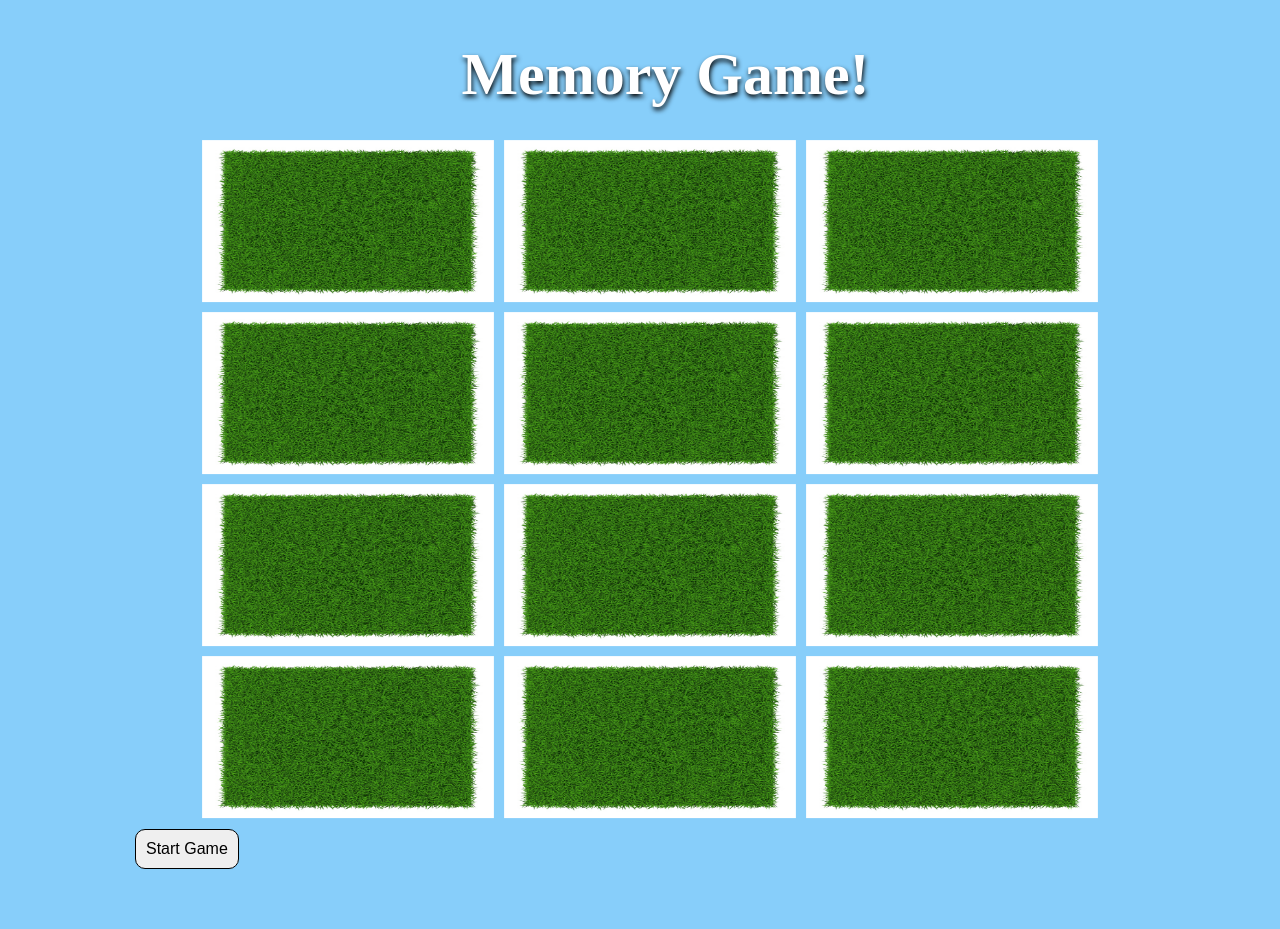
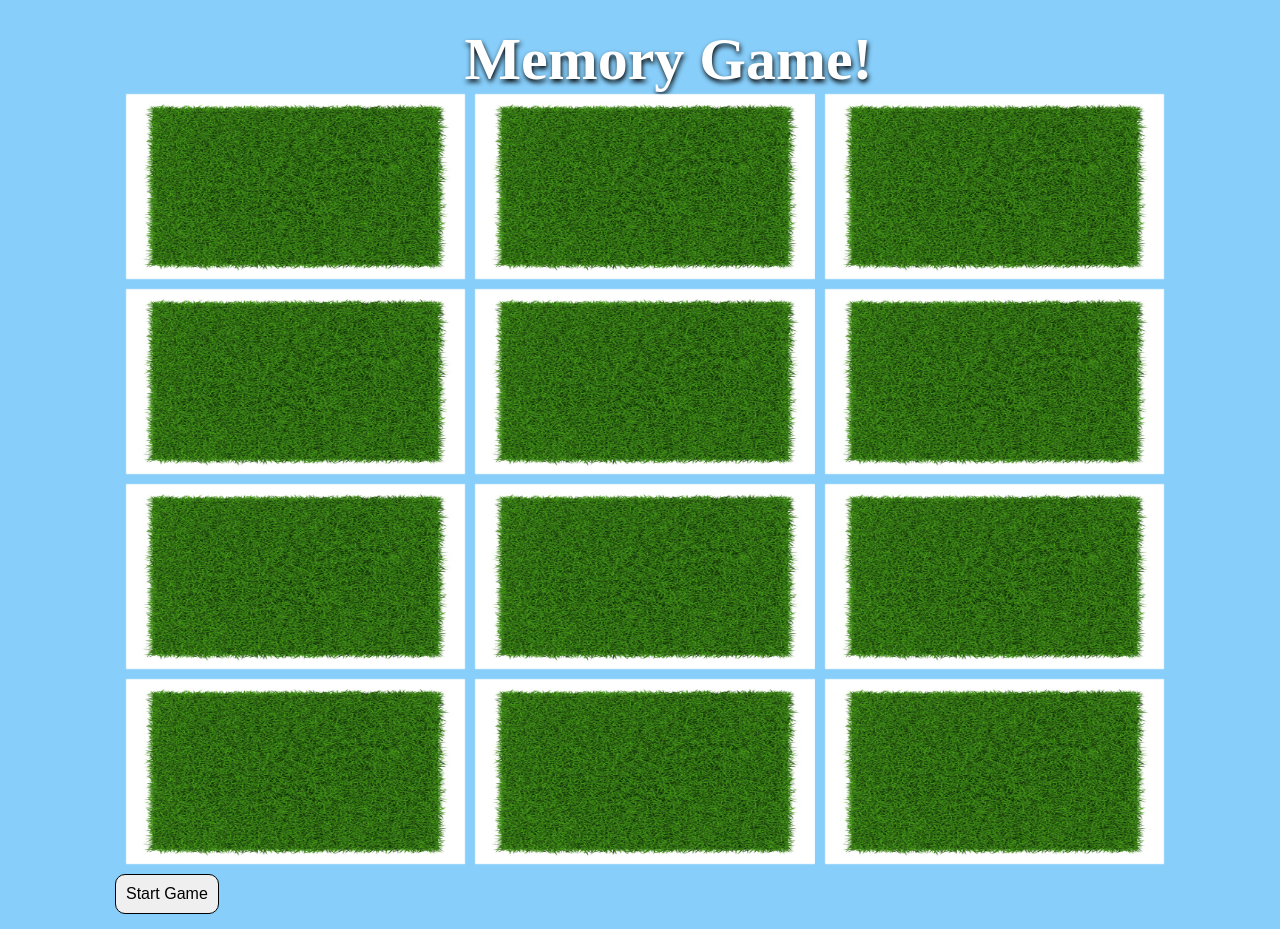
Before and after one commit to m-boyajian/Memory-Game, a plain HTML site: page index.html in a window 1280 px wide. Before the commit the page ends 899 px from the top, so only its background shows below. Drawn offline with Linux system fonts and the light colour scheme.

Commit message:
third commit

```diff
--- a/index.html
+++ b/index.html
@@ -7,67 +7,69 @@
   </head>
   <body>
     <div class="container">
-      <h1>Memory Game!</h1>
+      <div class="header">
+        <h1>Memory Game!</h1>
+      </div>
       <section class="memory-game">
 
         <div class="memory-card" data-framework="bunny">
           <img class="front-face" src="img/bunny.png" alt="Bunny" />
-          <img class="back-face" src="/img/grass_turf.jpg" alt="Tartan Tile" />
+          <img class="back-face" src="img/grass_turf.jpg" alt="grass turf" />
         </div>
 
         <div class="memory-card" data-framework="bunny">
           <img class="front-face" src="img/bunny.png" alt="Bunny" />
-          <img class="back-face" src="/img/grass_turf.jpg" alt="Tartan Tile" />
+          <img class="back-face" src="img/grass_turf.jpg" alt="grass turf" />
         </div>
 
         <div class="memory-card" data-framework="cat">
           <img class="front-face" src="img/cat.png" alt="Cat" />
-          <img class="back-face" src="/img/grass_turf.jpg" alt="Tartan Tile" />
+          <img class="back-face" src="img/grass_turf.jpg" alt="grass turf" />
         </div>
 
         <div class="memory-card" data-framework="cat">
           <img class="front-face" src="img/cat.png" alt="Cat" />
-          <img class="back-face" src="/img/grass_turf.jpg" alt="Tartan Tile" />
+          <img class="back-face" src="img/grass_turf.jpg" alt="grass turf" />
         </div>
 
         <div class="memory-card" data-framework="cow">
           <img class="front-face" src="img/cow.png" alt="Cow" />
-          <img class="back-face" src="/img/grass_turf.jpg" alt="Tartan Tile" />
+          <img class="back-face" src="img/grass_turf.jpg" alt="grass turf" />
         </div>
 
         <div class="memory-card" data-framework="cow">
           <img class="front-face" src="img/cow.png" alt="Cow" />
-          <img class="back-face" src="/img/grass_turf.jpg" alt="Tartan Tile" />
+          <img class="back-face" src="img/grass_turf.jpg" alt="grass turf" />
         </div>
 
         <div class="memory-card" data-framework="dog">
           <img class="front-face" src="img/dog.png" alt="Dog" />
-          <img class="back-face" src="/img/grass_turf.jpg" alt="Tartan Tile" />
+          <img class="back-face" src="img/grass_turf.jpg" alt="grass turf" />
         </div>
 
         <div class="memory-card" data-framework="dog">
           <img class="front-face" src="img/dog.png" alt="Dog" />
-          <img class="back-face" src="/img/grass_turf.jpg" alt="Tartan Tile" />
+          <img class="back-face" src="img/grass_turf.jpg" alt="grass turf" />
         </div>
 
         <div class="memory-card" data-framework="donkey">
           <img class="front-face" src="img/donkey.png" alt="Donkey" />
-          <img class="back-face" src="/img/grass_turf.jpg" alt="Tartan Tile" />
+          <img class="back-face" src="img/grass_turf.jpg" alt="grass turf" />
         </div>
 
         <div class="memory-card" data-framework="donkey">
           <img class="front-face" src="img/donkey.png" alt="Donkey" />
-          <img class="back-face" src="/img/grass_turf.jpg" alt="Tartan Tile" />
+          <img class="back-face" src="img/grass_turf.jpg" alt="grass turf" />
         </div>
 
         <div class="memory-card" data-framework="hippo">
           <img class="front-face" src="img/hippo.png" alt="Hippo" />
-          <img class="back-face" src="/img/grass_turf.jpg" alt="Tartan Tile" />
+          <img class="back-face" src="img/grass_turf.jpg" alt="grass turf" />
         </div>
 
         <div class="memory-card" data-framework="hippo">
           <img class="front-face" src="img/hippo.png" alt="Hippo" />
-          <img class="back-face" src="/img/grass_turf.jpg" alt="Tartan Tile" />
+          <img class="back-face" src="img/grass_turf.jpg" alt="grass turf" />
         </div>
 
       </section>
--- a/style.css
+++ b/style.css
@@ -1,5 +1,5 @@
 * {
-  padding: 10px;
+  padding: 5px;
   margin: 0;
   box-sizing: border-box;
 }
@@ -10,8 +10,9 @@ body {
 }
 
 .container h1 {
-  text-align: center; /* Center the text inside the h1 element */
+  text-align: center;
   padding-left: 5%;
+  margin-bottom: 20px;
   font-size: 60px;
   color: white;
   text-shadow: 1px 3px 5px black;
@@ -19,7 +20,7 @@ body {
 
 .container #startButton {
   padding: 10px;
-  margin: 10px 10px 0px 105px;
+  margin: 50px 0px 0px 100px;
   border-radius: 10px;
   border: 1px solid black;
   font-size: 16px;
@@ -45,8 +46,8 @@ body {
 }
 
 .memory-card {
-  width: 25%;
-  height: 25%;
+  width: 28%;
+  height: 28%;
   margin: 1px;
   position: relative;
   transform: scale(1);
```
Also changed, not shown: 2 other files.
